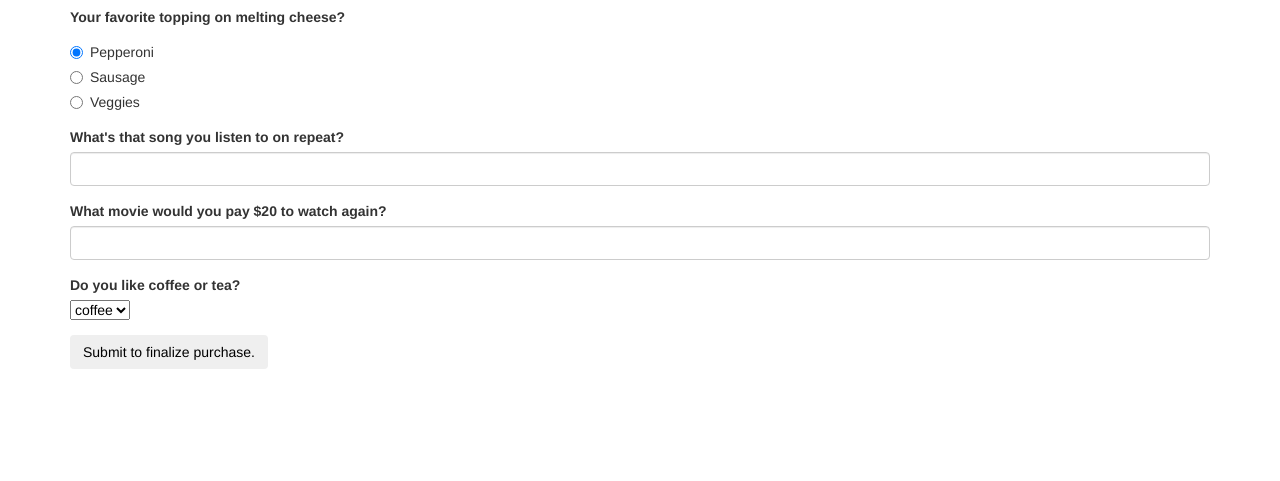
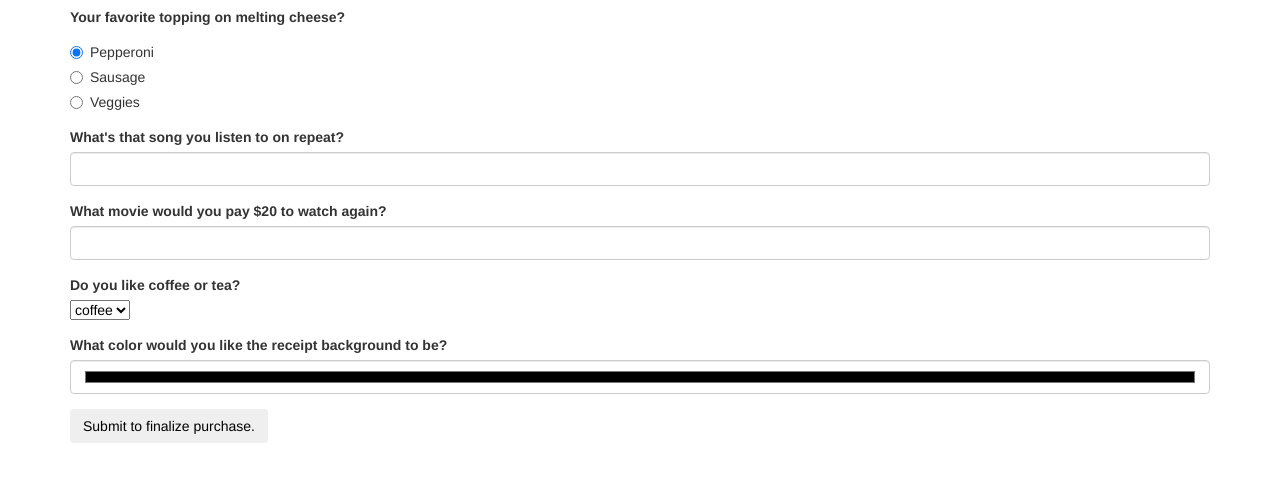
Before and after one commit to oashtari/nameAddressForm, a plain HTML site: page index.html in a window 1280 px wide. Both pictures are taken after typing "Sample", "Sample", "Sample", "Sample", "Sample", "Sample" into the empty fields and a click on the button "Submit to purchase.". Shown: the part 133-614 px from the top of the page. Drawn offline with Linux system fonts and the light colour scheme.

Commit message:
add a color wheel for the user to select the color of thier receipt.

```diff
--- a/index.html
+++ b/index.html
@@ -104,6 +104,14 @@
           </select>
           </div>
 
+          <div class="form-group">
+            <label for="favoriteColor">What color would you like the receipt background to be?</label>
+            <input id="color" class="form-control" type="color">
+
+          </div>
+
+
+
           <button type="submit" class="btn" id="submit">Submit to finalize purchase.</button>
 
         </form>
--- a/js/script.js
+++ b/js/script.js
@@ -27,7 +27,7 @@ $(document).ready(function() {
       var favoriteTunesInput = $("input#favoriteTunes").val();
       var favoriteMovieInput = $("input#favoriteMovie").val();
       var favoriteDrinkInput = $("#favoriteDrink").val();
-
+      var favoriteColorInput = $("#color").val();
 
 
       $(".favoritePizzaTopping").text(favoritePizzaToppingInput);
@@ -36,8 +36,10 @@ $(document).ready(function() {
       $(".favoriteDrink").text(favoriteDrinkInput);
 
 
+        $("#receipt").css('background-color', favoriteColorInput);
       $("#receipt").show();
       $("#survey").hide();
+
 
       event.preventDefault();
   });
```
